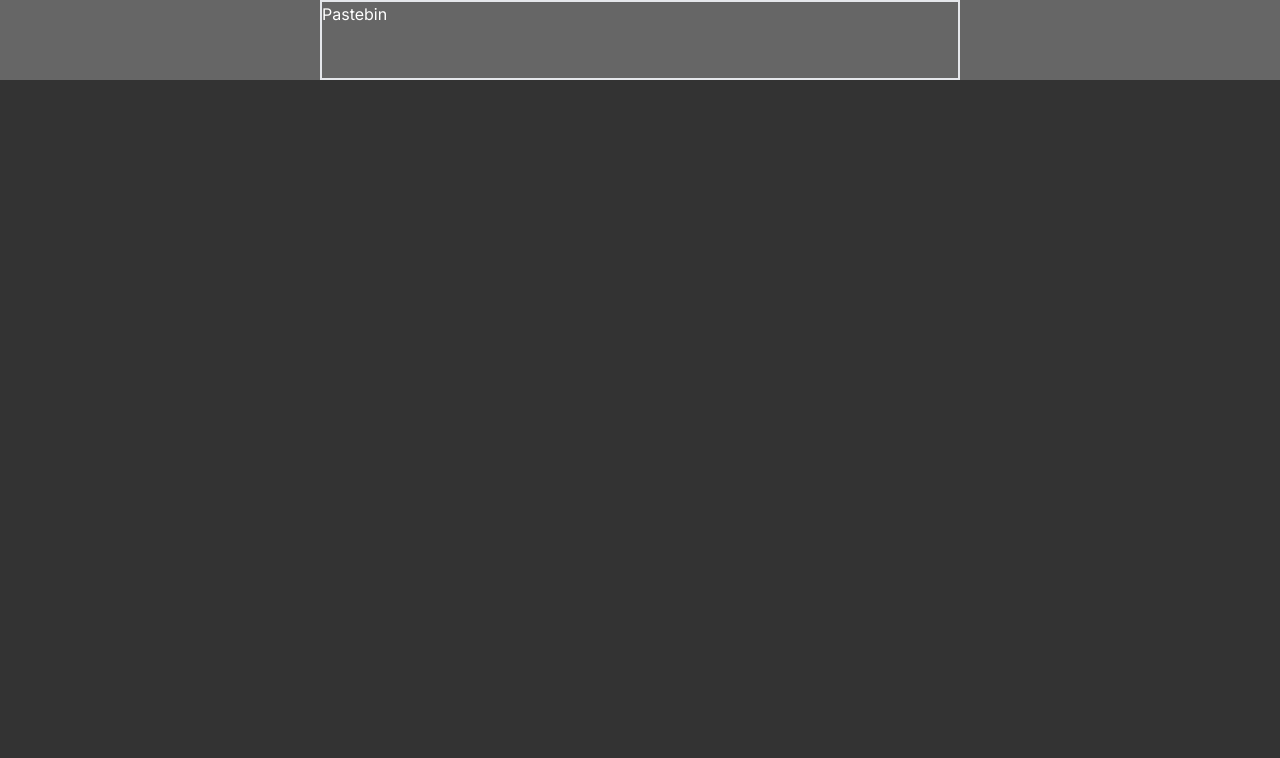
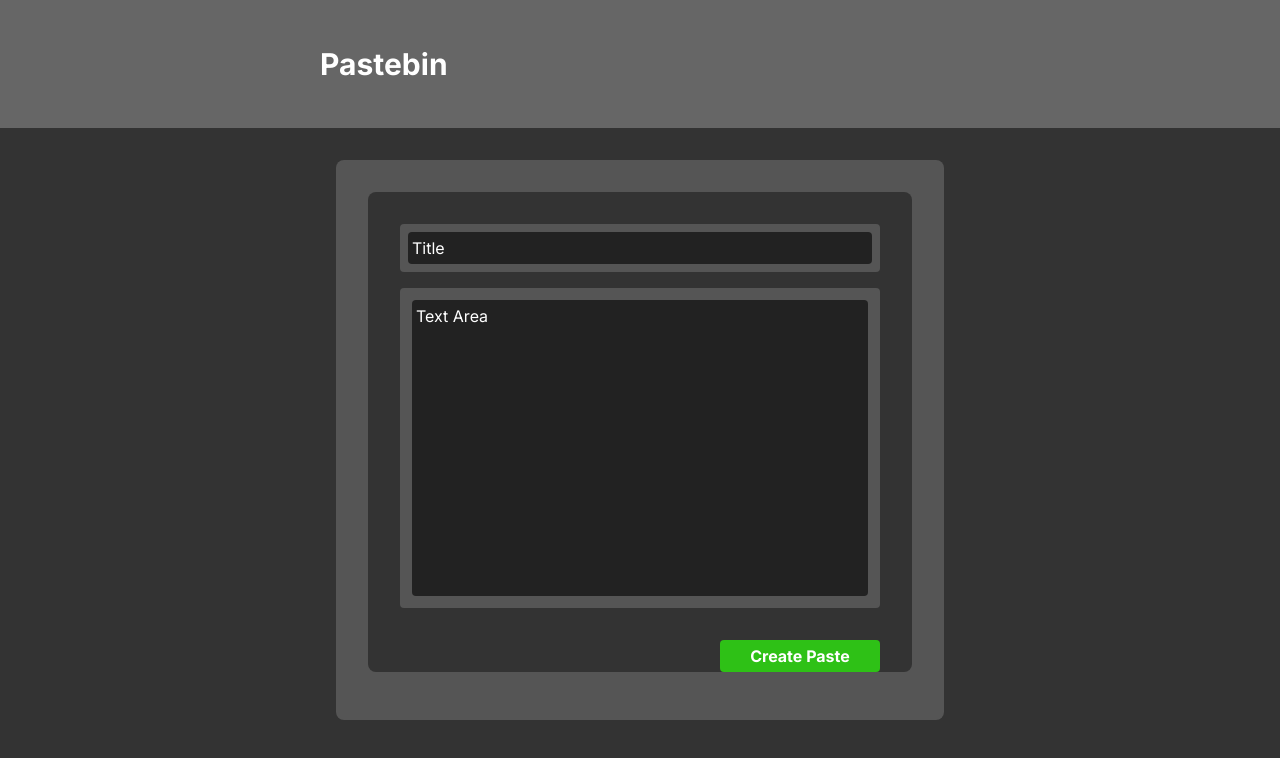
Before and after one commit to nslee333/pastebin, a React (Create React App) app in the folder frontend/: page / in a window 1280 px wide. Shown: the top 758 px of the page. Built offline with nearby package versions, Linux system fonts and the light colour scheme.

Commit message:
basic idea for home

```diff
--- a/frontend/src/pages/Home.tsx
+++ b/frontend/src/pages/Home.tsx
@@ -2,12 +2,39 @@
 
 function Home() {
   return (
-    <div className="">
-      <header className="bg-[#666] flex justify-center h-[5rem]">
-        <div className="text-[#fff] w-[50%] border-2">
-          Pastebin
+    <div className="body">
+      <header className="bg-[#666] flex justify-center h-[8rem]">
+        <div className="text-[#fff] flex items-center font-bold text-3xl w-[50%]">
+          <div className="text-center">
+            Pastebin
+          </div>
         </div>
       </header>
+
+    <div className="flex justify-center m-[2rem]">
+      <div className="w-[50%] h-[70vh] p-[2rem] bg-[#555] rounded-lg text-[#fff]">
+        <div className="bg-[#333] rounded-lg h-[60vh] p-[1rem]">
+          <div className="bg-[#555] m-[1rem] p-[.5rem] rounded">
+            <div className="bg-[#222] rounded p-[.25rem]">
+              Title
+            </div>
+          </div>
+          <div className="bg-[#555] m-[1rem] h-[40vh] p-[.75rem] rounded">
+            <div className="bg-[#222] rounded p-[.25rem] h-[37vh]">
+              Text Area
+            </div>
+          </div>
+          <div className="flex justify-end">
+            <button className="bg-[#2ec116] font-bold w-[10rem] h-[2rem] rounded m-[1rem] align-right">
+              Create Paste
+            </button>
+          </div>
+        </div>
+      </div>
+    </div>
+
+
+
     </div>
   );
 }
```
